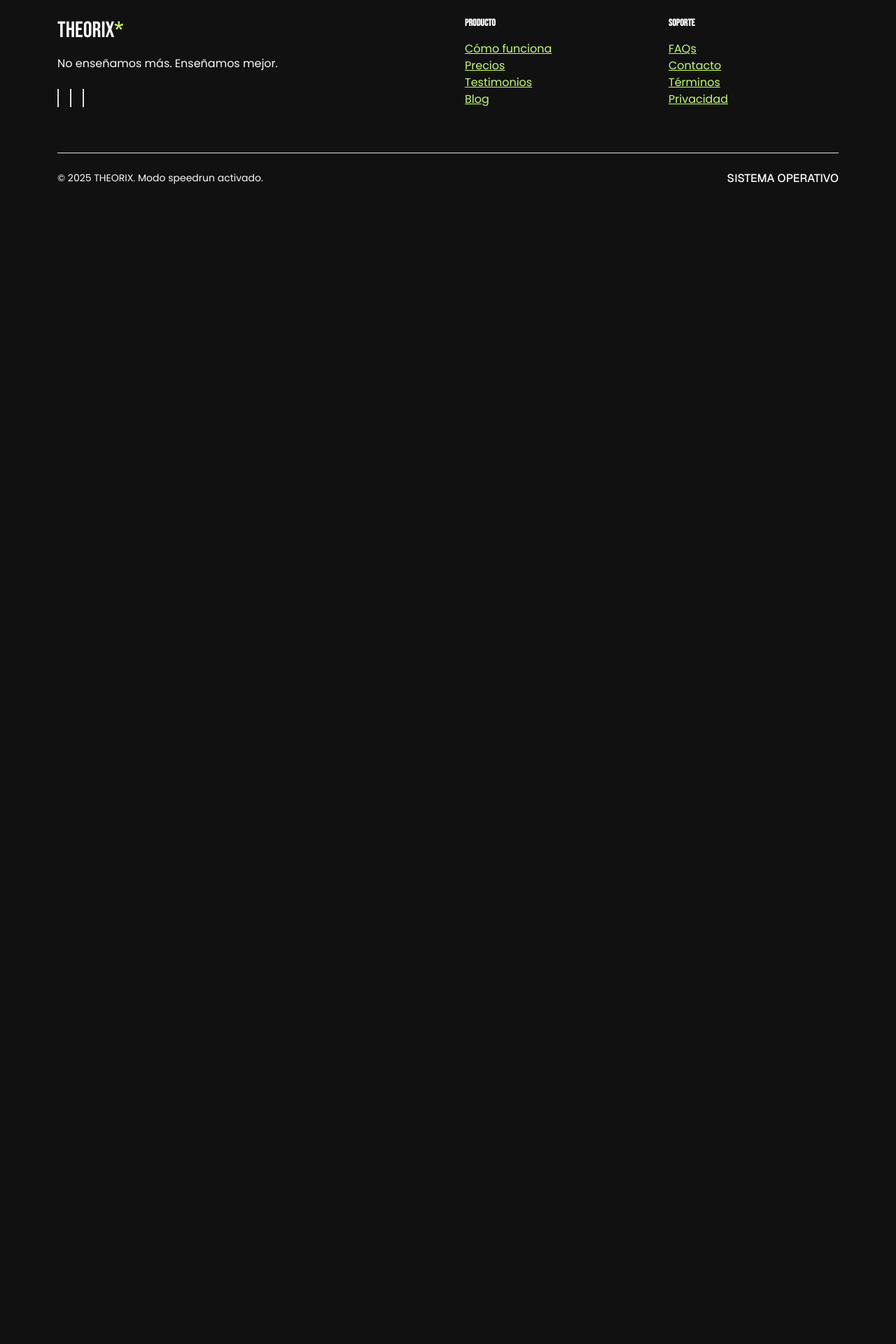
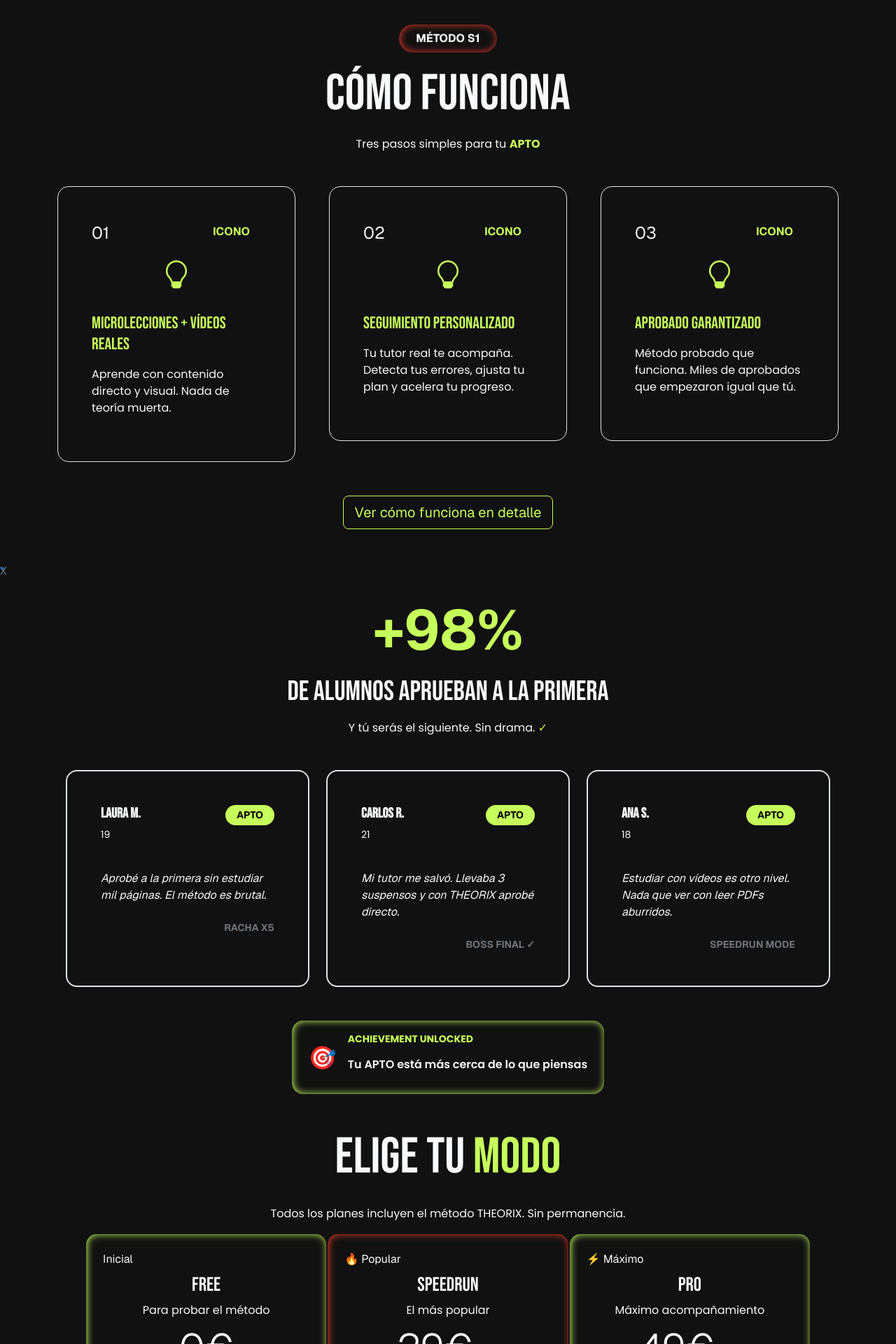
Before and after one commit to theorix25-bit/Teorix, a Next.js app: page / in a window 1280 px wide. Shown: the part 880-2800 px from the top of the page at 70% size. Before the commit the page ends 1195 px from the top, so only its background shows below. Built offline with nearby package versions, Linux system fonts and the light colour scheme; no server answers.

Commit message:
actualizando componentes

```diff
--- a/app/layout.tsx
+++ b/app/layout.tsx
@@ -7,6 +7,7 @@ import "@/styles/styles.css";
 import { Footer } from "@/components/Footer";
 import BoostrapJs from "@/components/BoostrapJs";
 import Navbar from "@/components/Navbar";
+
 
 const defaultUrl = process.env.VERCEL_URL
   ? `https://${process.env.VERCEL_URL}`
@@ -30,7 +31,8 @@ export default function RootLayout({
   children: React.ReactNode;
 }>) {
   return (
-    <html lang="es" suppressHydrationWarning>
+    <html lang="es" suppressHydrationWarning >
+
       <body
         className={`${geistSans.className} antialiased`}
         suppressHydrationWarning
--- a/app/page.tsx
+++ b/app/page.tsx
@@ -1,17 +1,17 @@
-// import { CommunitySection } from "@/components/CommunitySection";
+import { CommunitySection } from "@/components/CommunitySection";
 import { HeroSection } from "@/components/HeroSection";
-// import { MethodSection } from "@/components/MethodSection";
-// import { PricingSection } from "@/components/PricingSection";
-// import { TestimonialsSection } from "@/components/TestimonialsSection";
+import { MethodSection } from "@/components/MethodSection";
+import { PricingSection } from "@/components/PricingSection";
+import { TestimonialsSection } from "@/components/TestimonialsSection";
 export default async function Home() {
   return (
     <>
       <div className="min-h-screen bg-background text-foreground overflow-x-hidden">
         <HeroSection />
-        {/* <MethodSection /> */}
-        {/* <TestimonialsSection /> */}
-        {/* <PricingSection /> */}
-        {/* <CommunitySection /> */}
+        <MethodSection />
+        <TestimonialsSection />
+        <PricingSection />
+        <CommunitySection />
       </div>
     </>
   );
--- a/components/Footer.tsx
+++ b/components/Footer.tsx
@@ -1,4 +1,5 @@
 import { Instagram, Youtube } from "lucide-react";
+import Link from "next/link";
 
 export const Footer = () => {
   return (
@@ -14,28 +15,21 @@ export const Footer = () => {
             </p>
 
             <div className="d-flex gap-3">
-              <a
+              <Link
                 href="#"
-                className="custom-social-icon bg-card border border-border text-foreground custom-hover-social-icon"
+                className=""
               >
                 <i className="bi bi-instagram fs-5 text-lima"></i>
-              </a>
+              </Link>
 
-              <a
+              <Link
                 href="#"
-                className="custom-social-icon bg-card border border-border text-foreground custom-hover-social-icon"
+                className=""
               >
                 <i className="bi bi-youtube fs-5"></i>
-              </a>
+              </Link>
 
-              <a
-                href="#"
-                className="custom-social-icon bg-card border border-border text-foreground custom-hover-social-icon"
-              >
-                <svg className="w-5 h-5" fill="currentColor" viewBox="0 0 24 24">
-                  <path d="M19.59 6.69a4.83 4.83 0 01-3.77-4.25V2h-3.45v13.67a2.89 2.89 0 01-5.2 1.74 2.89 2.89 0 012.31-4.64 2.93 2.93 0 01.88.13V9.4a6.84 6.84 0 00-1-.05A6.33 6.33 0 005 20.1a6.34 6.34 0 0010.86-4.43v-7a8.16 8.16 0 004.77 1.52v-3.4a4.85 4.85 0 01-1-.1z" />
-                </svg>
-              </a>
+
             </div>
           </div>
 
--- a/components/MethodSection.tsx
+++ b/components/MethodSection.tsx
@@ -1,5 +1,6 @@
 import { Video, Target, Trophy } from "lucide-react";
 import { Button } from "@/components/ui/button";
+import Link from "next/link";
 
 const steps = [
   {
@@ -7,7 +8,7 @@ const steps = [
     icon: Video,
     title: "Microlecciones + Vídeos reales",
     description:
-      "Aprende con contenido directo y visual. Nada de teoría muerta. Solo lo que necesitas para aprobar.",
+      "Aprende con contenido directo y visual. Nada de teoría muerta.",
     badge: "Rápido",
   },
   {
@@ -30,65 +31,59 @@ const steps = [
 
 export const MethodSection = () => {
   return (
-    <div className="py-5 py-md-5 bg-background position-relative overflow-hidden">
-      <div className="position-absolute custom-glow-top-right bg-primary-5 rounded-circle custom-blur-3xl"></div>
-      <div className="position-absolute custom-glow-bottom-left bg-secondary-5 rounded-circle custom-blur-3xl"></div>
-
+    <div className="py-2 py-md-5 position-relative overflow-hidden">
       <div className="container mx-auto position-relative z-index-1">
         <div className="text-center mb-5 mb-lg-5">
-          <div className="d-inline-block px-4 py-2 rounded-pill bg-primary-10 border border-primary-20 mb-3">
-            <span className="text-primary fw-bold text-uppercase fs-6 tracking-wider">
-              Método THEORIX
+          <div className="d-inline-block px-4 py-2 rounded-pill border border-hoodie mb-3">
+            <span className="text-white fw-bold text-uppercase fs-6 tracking-wider ">
+              Método S1
             </span>
           </div>
-          <h2 className="fs-1 fw-black text-foreground mb-3 mb-md-3">
+          <h2 className="display-2 fw-black text-foreground mb-3 mb-md-3">
             Cómo funciona
           </h2>
-          <p className="fs-5 text-muted-foreground max-w-500px mx-auto">
+          <p className="display-7 text-muted-foreground max-w-500px mx-auto">
             Tres pasos simples para tu{" "}
-            <span className="text-primary fw-bold">APTO</span>
+            <span className="text-lima fw-bold">APTO</span>
           </p>
         </div>
 
-        <div className="row row-cols-1 row-cols-md-3 g-4 g-lg-5 max-w-1000px mx-auto">
-          {steps.map((item) => (
-            <>
-              <div className="col">
-                <div className="position-relative bg-card rounded-4 p-4 p-md-5 border border-border custom-hover-step">
-                  <div className="position-absolute custom-number-badge bg-gradient-primary-secondary rounded-4 d-flex align-items-center justify-content-center fs-4 fw-black text-primary-foreground shadow">
+        <div className="row row-cols-1 row-cols-md-3 g-4 g-lg-5">
+          {steps.map((item, index) => (
+            <div className="col" key={index}>
+              <div className="position-relative rounded-4 p-3 p-md-5 border "
+              style={{}}>
+                <div className="position-absolute rounded-4 d-flex align-items-center justify-content-center fs-4">
                   {item.number}
                 </div>
 
                 <div className="d-flex justify-content-end mb-3">
-                    <span className="px-3 py-1 rounded-pill bg-primary-20 text-primary fw-bold text-uppercase fs-7 tracking-wider">
+                  <span className="px-3 py-1 rounded-pill text-lima fw-bold text-uppercase fs-7 ">
                     icono
                   </span>
                 </div>
 
                 <div className="mb-4 w-16 h-16 bg-muted-50 rounded-4 d-flex align-items-center justify-content-center custom-icon-hover">
-                    <i className="bi bi-lightbulb fs-3 text-primary"></i>{" "}
+                  <i className="bi bi-lightbulb fs-1 text-lima"></i>{" "}
                 </div>
 
-                  <h3 className="fs-4 fw-bold text-foreground mb-3 lh-sm">
+                <h3 className="fs-4 text-lima mb-3 lh-sm">
                   {item.title}
-
                 </h3>
-                  <p className="text-muted-foreground lh-base">
+                <p className="">
                   {item.description}
                 </p>
 
                 <div className="position-absolute bottom-0 end-0 w-24 h-24 bg-primary-5 rounded-top-start custom-hover-decoration"></div>
               </div>
             </div>
-            </>
           ))}
         </div>
 
         <div className="text-center mt-5 mt-lg-5">
-          <a href="#" className="btn btn-outline btn-lg custom-group">
+          <Link href={"/clases"} className="btn btn-outline-theorix btn-lg ">
             Ver cómo funciona en detalle
-            <span className="ms-2 custom-group-hover-translate-x-1">🔍</span>
-          </a>
+          </Link>
         </div>
       </div>
     </div>
--- a/components/PricingSection.tsx
+++ b/components/PricingSection.tsx
@@ -14,7 +14,7 @@ const plans = [
       "Sin tarjeta de crédito",
     ],
     cta: "Empezar gratis",
-    badge: null,
+    badge: "Inicial",
   },
   {
     name: "Speedrun",
@@ -53,36 +53,35 @@ const plans = [
 
 export const PricingSection = () => {
   return (
-    <section className="py-24 px-6 bg-background relative overflow-hidden">
+    <section className=" container ">
       {/* Background glow */}
-      <div className="absolute top-1/2 left-1/2 -translate-x-1/2 -translate-y-1/2 w-[800px] h-[800px] bg-primary/5 rounded-full blur-3xl"></div>
 
-      <div className="container mx-auto relative z-10">
+      <div className="mx-auto relative z-10">
         {/* Header */}
-        <div className="text-center mb-16">
-          <h2 className="text-4xl md:text-6xl font-black text-foreground mb-4">
-            Elige tu <span className="text-primary">modo</span>
+        <div className="text-center mb-2">
+          <h2 className="display-2 mb-4">
+            Elige tu <span className="text-lima">modo</span>
           </h2>
-          <p className="text-xl text-muted-foreground max-w-2xl mx-auto">
+          <p className="mx-auto">
             Todos los planes incluyen el método THEORIX. Sin permanencia.
           </p>
         </div>
 
         {/* Pricing cards */}
-        <div className="grid md:grid-cols-3 gap-8 max-w-6xl mx-auto">
+        <div className="row g-3 px-5 ">
           {plans.map((plan, index) => (
             <div
               key={index}
-              className={`relative rounded-3xl p-8 border-2 transition-all duration-300 ${
+              className={`col-12 col-md-4 p-3 border rounded-4 ${
                 plan.highlight
-                  ? "border-secondary bg-card shadow-[0_0_40px_hsl(var(--neon-red)/0.3)] md:-translate-y-4 md:scale-105"
-                  : "border-border bg-card/50 hover:border-primary/30"
+                  ? "border-hoodie "
+                  : "border-lima"
               }`}
             >
               {/* Badge */}
               {plan.badge && (
                 <div className="absolute -top-4 left-1/2 -translate-x-1/2">
-                  <div className="px-4 py-2 rounded-full bg-gradient-to-r from-secondary to-primary text-primary-foreground text-sm font-black uppercase tracking-wider shadow-lg">
+                  <div className="p-2">
                     {plan.badge}
                   </div>
                 </div>
@@ -90,14 +89,14 @@ export const PricingSection = () => {
 
               {/* Header */}
               <div className="text-center mb-8">
-                <h3 className="text-2xl font-black text-foreground mb-2">
+                <h3 className=" mb-2">
                   {plan.name}
                 </h3>
-                <p className="text-sm text-muted-foreground mb-4">
+                <p className="text-sm text-muted-foreground mb-2">
                   {plan.description}
                 </p>
                 <div className="flex items-baseline justify-center gap-1">
-                  <span className="text-5xl font-black text-foreground">
+                  <span className="display-4 font-black text-foreground">
                     {plan.price}
                   </span>
                   {plan.price !== "0€" && (
@@ -107,11 +106,11 @@ export const PricingSection = () => {
               </div>
 
               {/* Features */}
-              <ul className="space-y-4 mb-8">
+              <ul className="space-y-4 mb-8 list-unstyled px-3">
                 {plan.features.map((feature, idx) => (
                   <li key={idx} className="flex items-start gap-3">
                     <Check className={`w-5 h-5 mt-0.5 ${
-                      plan.highlight ? "text-secondary" : "text-primary"
+                      plan.highlight ? "text-lima" : "text-lima"
                     }`} strokeWidth={3} />
                     <span className="text-foreground/90 text-sm leading-tight">
                       {feature}
@@ -122,9 +121,8 @@ export const PricingSection = () => {
 
               {/* CTA */}
               <Button
-                variant={plan.highlight ? "speedrun" : plan.name === "Pro" ? "hero" : "outline"}
-                size="lg"
-                className="w-full"
+
+                className="btn w-100 btn-theorix text-black"
               >
                 {plan.cta} →
               </Button>
@@ -132,7 +130,7 @@ export const PricingSection = () => {
               {/* Decoration */}
               {plan.highlight && (
                 <div className="absolute -bottom-2 -right-2 text-6xl opacity-10 text-secondary">
-                  ⚡
+                  {/* ⚡ */}
                 </div>
               )}
             </div>
@@ -140,8 +138,8 @@ export const PricingSection = () => {
         </div>
 
         {/* Bottom note */}
-        <div className="text-center mt-12">
-          <p className="text-sm text-muted-foreground">
+        <div className="text-center mt-4">
+          <p className="small">
             Garantía de devolución 14 días • Cancela cuando quieras • Pago seguro 🔒
           </p>
         </div>
--- a/components/TestimonialsSection.tsx
+++ b/components/TestimonialsSection.tsx
@@ -5,21 +5,21 @@ const testimonials = [
   {
     name: "Laura M.",
     age: 19,
-    result: "APTO ✅",
+    result: "APTO",
     text: "Aprobé a la primera sin estudiar mil páginas. El método es brutal.",
     streak: "Racha x5",
   },
   {
     name: "Carlos R.",
     age: 21,
-    result: "APTO ✅",
+    result: "APTO",
     text: "Mi tutor me salvó. Llevaba 3 suspensos y con THEORIX aprobé directo.",
     streak: "Boss final ✓",
   },
   {
     name: "Ana S.",
     age: 18,
-    result: "APTO ✅",
+    result: "APTO",
     text: "Estudiar con vídeos es otro nivel. Nada que ver con leer PDFs aburridos.",
     streak: "Speedrun mode",
   },
@@ -52,7 +52,7 @@ export const TestimonialsSection = () => {
 
   return (
     <>
-      <div className="py-5 py-md-5 custom-bg-card-30 position-relative overflow-hidden custom-font-sans">
+      <div className="py-3 py-md-5 position-relative overflow-hidden ">
         <div className="position-absolute w-100 h-100 top-0 start-0 opacity-5">
           <div className="position-absolute top-10 start-10 fs-0 text-primary">
             *
@@ -65,24 +65,24 @@ export const TestimonialsSection = () => {
         <div className="container position-relative z-index-1">
           <div className="text-center mb-5 mb-lg-5">
             <div className="d-inline-flex align-items-baseline gap-3 mb-3">
-              <span className="custom-text-9xl fw-black text-primary neon-glow">
+              <span className="display-1 fw-bold fw-black text-lima neon-glow">
                 +98%
               </span>
             </div>
-            <h2 className="fs-3 fs-md-2 fw-black text-foreground mb-3">
+            <h2 className="display-6 fs-md-2 fw-black text-foreground mb-3">
               de alumnos aprueban a la primera
             </h2>
-            <p className="fs-5 text-muted-foreground">
+            <p className=" text-muted-foreground">
               Y tú serás el siguiente. Sin drama.{" "}
-              <span className="text-primary">✓</span>
+              <span className="text-lima">✓</span>
             </p>
           </div>
 
           <div className="row row-cols-1 row-cols-md-3 g-4 max-w-1000px mx-auto">
-            {testimonials.map((item) => (
-              <div className="col">
-                <>
-                  <div className="bg-background rounded-4 p-4 p-md-5 border border-2 border-primary-20 custom-hover-testimonial position-relative overflow-hidden">
+            {testimonials.map((item,index) => (
+              <div className="col" key={index} >
+                <div className="testimonios rounded-4 p-4 p-md-5 border border-2 position-relative ">
+
                   <div className="d-flex align-items-start justify-content-between mb-4">
                     <div>
                       <h4 className="fs-5 fw-bold text-foreground">
@@ -90,7 +90,7 @@ export const TestimonialsSection = () => {
                       </h4>
                       <p className="text-muted-foreground small">{item.age}</p>
                     </div>
-                      <div className="px-3 py-1 rounded-pill bg-primary text-primary-foreground small fw-black">
+                    <div className="px-3 py-1 rounded-pill bg-lima text-black fw-bold small">
                       {item.result}
                     </div>
                   </div>
@@ -110,16 +110,15 @@ export const TestimonialsSection = () => {
                     ✓
                   </div>
                 </div>
-                </>
               </div>
             ))}
           </div>
 
           <div className="text-center mt-5 mt-lg-5">
-            <div className="d-inline-flex align-items-center gap-3 px-4 py-3 rounded-4 bg-muted-50 border border-border">
+            <div className="d-inline-flex align-items-center gap-3 px-4 py-3 rounded-4 border-lima">
               <span className="fs-2">🎯</span>
               <div className="text-start">
-                <p className="small fw-bold text-primary text-uppercase tracking-wider">
+                <p className="small fw-bold text-lima text-uppercase tracking-wider">
                   Achievement Unlocked
                 </p>
                 <p className="text-foreground fw-semibold lh-sm">
--- a/components/logout-button.tsx
+++ b/components/logout-button.tsx
@@ -11,7 +11,7 @@ export function LogoutButton() {
   };
 
   return (
-    <button className="nav-link" onClick={logout}>
+    <button className="nav-link btn-outline-theorix rounded " onClick={logout}>
       Cerrar Sesión
     </button>
   );
--- a/styles/styles.css
+++ b/styles/styles.css
@@ -2,11 +2,14 @@
 @import url('https://fonts.googleapis.com/css2?family=Grandstander:ital,wght@0,100..900;1,100..900&display=swap');
 @import url('https://fonts.googleapis.com/css2?family=Bebas+Neue&display=swap');
 @import url('https://fonts.googleapis.com/css2?family=Bebas+Neue&family=Poppins:ital,wght@0,100;0,200;0,300;0,400;0,500;0,600;0,700;0,800;0,900;1,100;1,200;1,300;1,400;1,500;1,600;1,700;1,800;1,900&display=swap');
-
+@import url("https://cdn.jsdelivr.net/npm/bootstrap-icons@1.13.1/font/bootstrap-icons.min.css");
 .grandstander {
     font-family: "Grandstander", cursive;
     font-optical-sizing: auto;
     font-style: normal;
+}
+*{
+    box-sizing: border-box;
 }
 
 h1,
@@ -74,7 +77,8 @@ a {
 .bg-carbon {
     background-color: var(--color-carbon) !important;
 }
-.bg-lima{
+
+.bg-lima {
     background-color: var(--color-lima);
 }
 
@@ -98,7 +102,8 @@ a {
         color: var(--color-carbon)
     }
 }
-.btn-outline-theorix{
+
+.btn-outline-theorix {
     color: var(--color-lima);
     border: 1px solid var(--color-lima);
 }
@@ -129,6 +134,11 @@ a {
     border-color: transparent !important;
     box-shadow: inset 1px 0px 11px 0px var(--color-lima);
 }
+.border-hoodie {
+    border-color: transparent !important;
+    box-shadow: inset 1px 0px 11px 0px var(--color-hoodie);
+}
+
 
 .form-control:focus {
     border-color: var(--color-lima);
@@ -142,15 +152,20 @@ a {
     /* asegúrate de que no sea semitransparente */
 }
 
-.login, .sign-up{
+.login,
+.sign-up {
     max-width: 400px;
     width: 100%;
 }
 
 .blog-card {
-  transition: transform 0.3s ease, box-shadow 0.3s ease;
+    transition: transform 0.3s ease, box-shadow 0.3s ease;
 }
+
 .blog-card:hover {
-  transform: translateY(-5px);
-  box-shadow: 0 4px 20px rgba(0, 0, 0, 0.1);
+    transform: translateY(-5px);
+    box-shadow: 0 4px 20px rgba(0, 0, 0, 0.1);
 }
+.testimonios{
+    height: 100%;
+}
```
Also changed, not shown: components/CommunitySection.tsx (+39 -40 lines), components/HeroSection.tsx (+11 -36 lines), components/Navbar.tsx (+5 -4 lines). Lines whose indentation alone changed are shown as unchanged.
